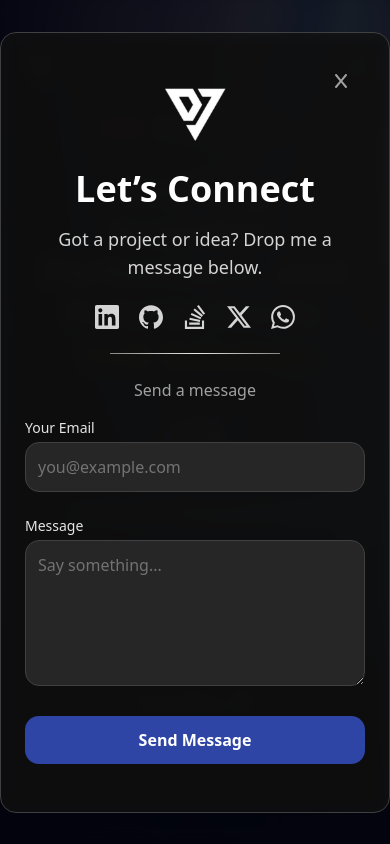
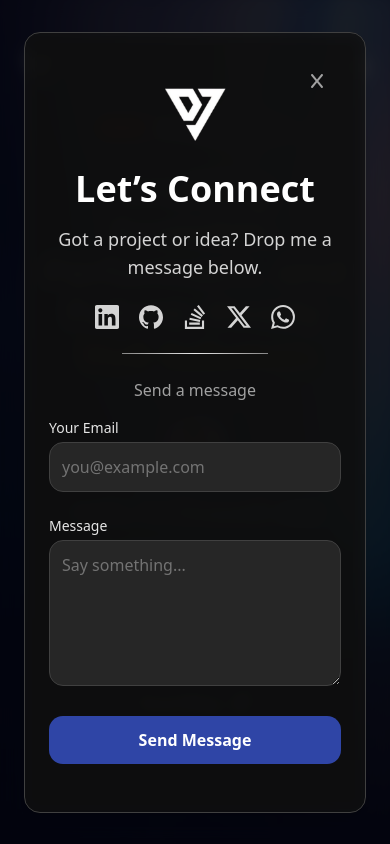
Before and after one commit to deepeshjaindj/modern-portfolio, a Next.js app: page / in a window 390 px wide. Both pictures are taken after a click on the button "Let's Connect". Shown: the top 844 px of the page. Built offline with nearby package versions, Linux system fonts and the light colour scheme; a web font is replaced by a local one.

Commit message:
Fixed contact modal responsiveness

```diff
--- a/src/components/molecules/ContactForm.tsx
+++ b/src/components/molecules/ContactForm.tsx
@@ -100,7 +100,7 @@ const ContactForm = ({ handleClose }: ContactFormProps) => {
       onClick={handleClose}
     >
       <div
-        className="relative px-6 py-12 bg-neutral-900/60 w-full max-w-xl border border-neutral-700 rounded-2xl backdrop-blur shadow-lg h-fit m-auto"
+        className="relative px-6 py-12 bg-neutral-900/60 w-full max-w-xl border border-neutral-700 rounded-2xl backdrop-blur shadow-lg h-fit m-auto mx-6 md:mx-8"
         onClick={(e) => e.stopPropagation()} // prevent outside click
       >
         <div
--- a/src/components/molecules/Navbar.tsx
+++ b/src/components/molecules/Navbar.tsx
@@ -380,7 +380,7 @@ const Navbar = () => {
             ))}
             <div className="flex w-full flex-col gap-4">
               <NavbarButton
-                onClick={() => setIsMobileMenuOpen(false)}
+                onClick={() => setIssContactFormOpen(true)}
                 variant="primary"
                 className="w-full"
               >
```
